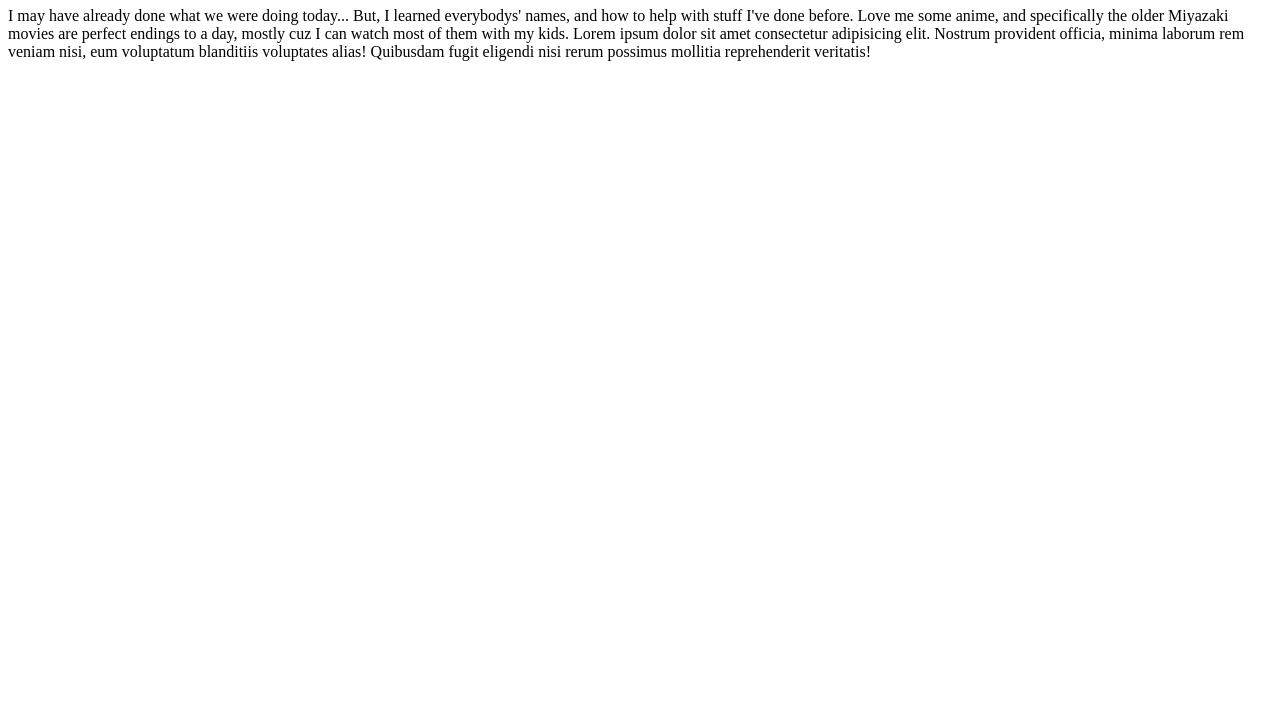
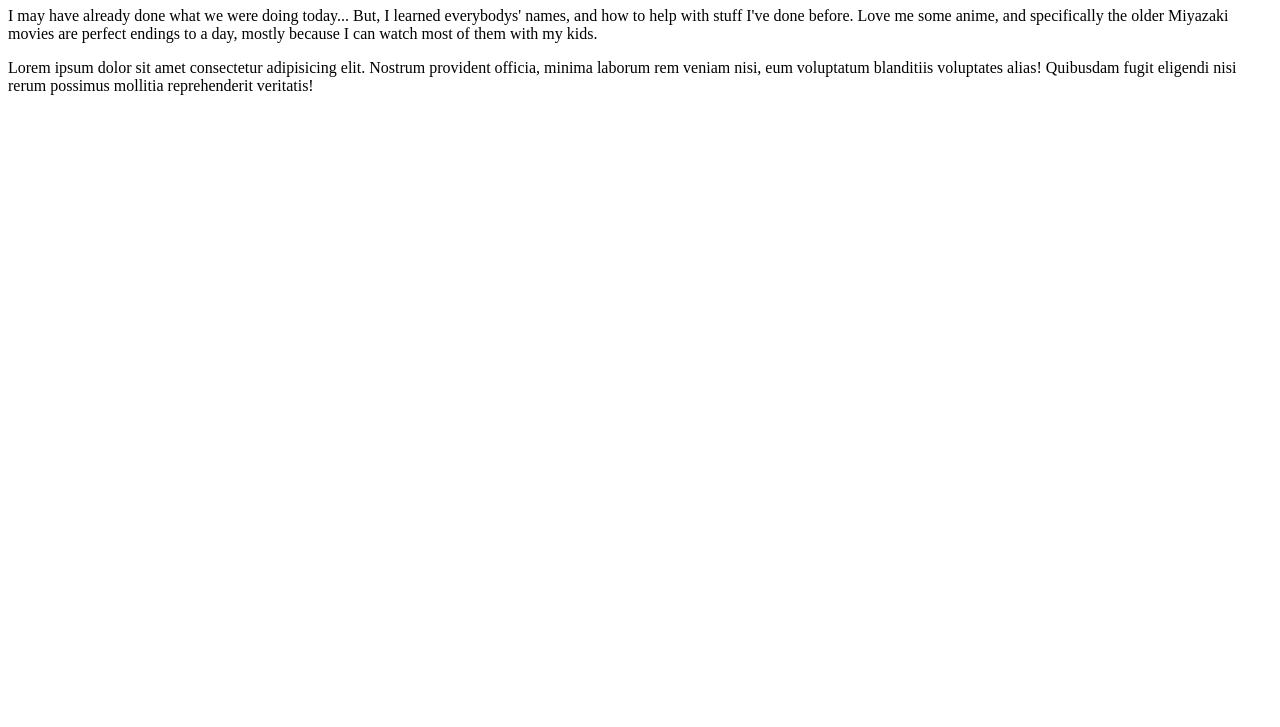
Before and after one commit to samuelkime/day-1-fullstack, a plain HTML site: page index.html in a window 1280 px wide. Shown: the part 73-800 px from the top of the page. Drawn offline with Linux system fonts and the light colour scheme.

Commit message:
lil change

```diff
--- a/index.html
+++ b/index.html
@@ -8,10 +8,11 @@
 </head>
 <body>
     <h1>Hello Codeworks</h1>
+    <p>I may have already done what we were doing today... But, I learned everybodys' names, and how to help with stuff I've done before.
+       Love me some anime, and specifically the older Miyazaki movies are perfect endings to a day, mostly because I can watch most of them
+       with my kids.
+    </p>
     <p>
-       I may have already done what we were doing today... But, I learned everybodys' names, and how to help with stuff I've done before.
-       Love me some anime, and specifically the older Miyazaki movies are perfect endings to a day, mostly cuz I can watch most of them
-       with my kids.
        Lorem ipsum dolor sit amet consectetur adipisicing elit. Nostrum provident officia, minima laborum rem veniam nisi, eum voluptatum
        blanditiis voluptates alias! Quibusdam fugit eligendi nisi rerum possimus mollitia reprehenderit veritatis!
     </p>
```
